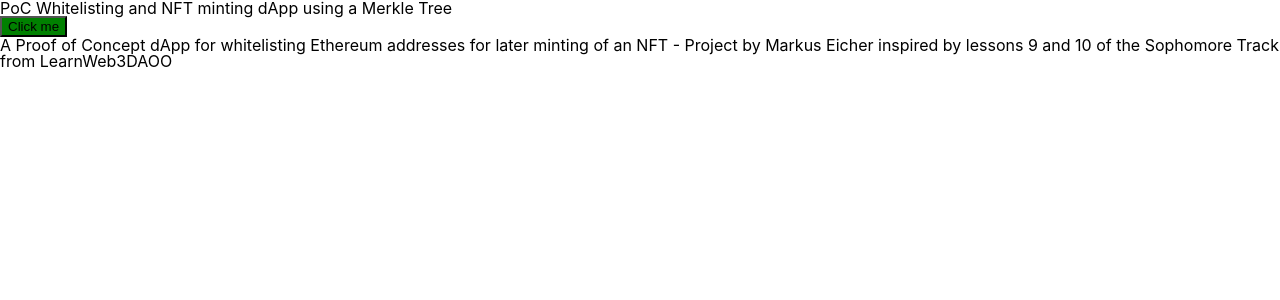
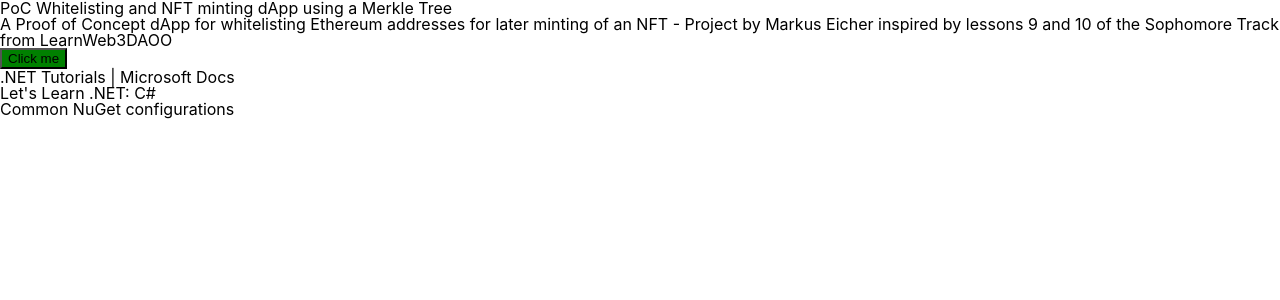
Before and after one commit to MarkusEicher/NFT-minter, a React (Create React App) app: page / in a window 1280 px wide. Shown: the top 300 px of the page. Built offline with nearby package versions, Linux system fonts and the light colour scheme.

Commit message:
Add Favs.js component and update App.js and Header.js

```diff
--- a/src/App.js
+++ b/src/App.js
@@ -1,8 +1,9 @@
 // import React from 'react'; // Import React for using classes
 // import './App.css';
 import Header from './components/Header';
+import Favs from './components/Favs';
 
-function App() {
+const App = () => {
 
   // const name = "Markus Eicher";
   // const ternary1 = false;
@@ -10,15 +11,14 @@
   return (
     <div className="container">
 
-      <Header h1title='PoC Whitelisting and NFT minting dApp using a Merkle Tree'/>
-
+      <Header h1title='PoC Whitelisting and NFT minting dApp using a Merkle Tree' h2description = 'A Proof of Concept dApp for whitelisting Ethereum addresses for later minting of an NFT - Project by Markus Eicher inspired by lessons 9 and 10 of the Sophomore Track from LearnWeb3DAOO'/>
       {/* <h1>This is the h1 text from the div with className "container" defined in the App.js</h1> */}
-      <h2>A Proof of Concept dApp for whitelisting Ethereum addresses for later minting of an NFT - Project by Markus Eicher inspired by lessons 9 and 10 of the Sophomore Track from LearnWeb3DAOO</h2>
+      <Favs />
       {/* <p>My name {name} is inserted here from the const name</p> */}
       {/* <p>This is an example of a ternary operator defined as const x it shows yes or no. It's currently set to {ternary1 ? 'Yes' : 'No'}</p> */}
 
     </div>
-  );
+  )
 }
 
 // Example of a class component definition
--- /dev/null
+++ b/src/components/Favs.js
@@ -0,0 +1,48 @@
+const favorites = [
+    {
+        "guid": "98fd2sXJQFq_",
+        "title": ".NET Tutorials | Microsoft Docs",
+        "index": 0,
+        "dateAdded": 1619361520865000,
+        "lastModified": 1619361527401000,
+        "id": 25,
+        "typeCode": 1,
+        "type": "text/x-moz-place",
+        "uri": "https://docs.microsoft.com/en-us/dotnet/core/tutorials/"
+    },
+    {
+        "guid": "tum4MRd7WnpN",
+        "title": "Let's Learn .NET: C#",
+        "index": 1,
+        "dateAdded": 1619299376175000,
+        "lastModified": 1619361542481000,
+        "id": 21,
+        "typeCode": 1,
+        "iconUri": "https://d24wuq6o951i2g.cloudfront.net/img/events/id/457/457962743/assets/cd2321239e39aad6ce6bd1e1123aa280.d85.Microsoft-logo_rgb_c-favicon.png",
+        "type": "text/x-moz-place",
+        "uri": "https://letslearndotnet.splashthat.com/"
+    },
+    {
+        "guid": "780auqrrJa_l",
+        "title": "Common NuGet configurations",
+        "index": 2,
+        "dateAdded": 1619462415340000,
+        "lastModified": 1619462430118000,
+        "id": 26,
+        "typeCode": 1,
+        "type": "text/x-moz-place",
+        "uri": "https://docs.microsoft.com/en-us/nuget/consume-packages/configuring-nuget-behavior"
+    }
+]
+
+const Favs = () => {
+  return (
+    <>
+      {favorites.map((favorite) => (
+          <h3 key={favorite.id}>{favorite.title}</h3>
+      ))}
+    </>
+  )
+}
+
+export default Favs
--- a/src/components/Header.js
+++ b/src/components/Header.js
@@ -6,13 +6,15 @@
   return (
     <header className='header'>
       <h1>{props.h1title}</h1>
+      <h2>{props.h2description}</h2>
       <Button color='green' text='Click me'/>
     </header>
   )
 }
 
 Header.defaultProps = {
-  h1title: 'Inserted by default props in Header.js'
+  h1title: 'Inserted by default props in Header.js',
+  h2description: 'Inserted by default props in Header.js'
 }
 
 export default Header
```
